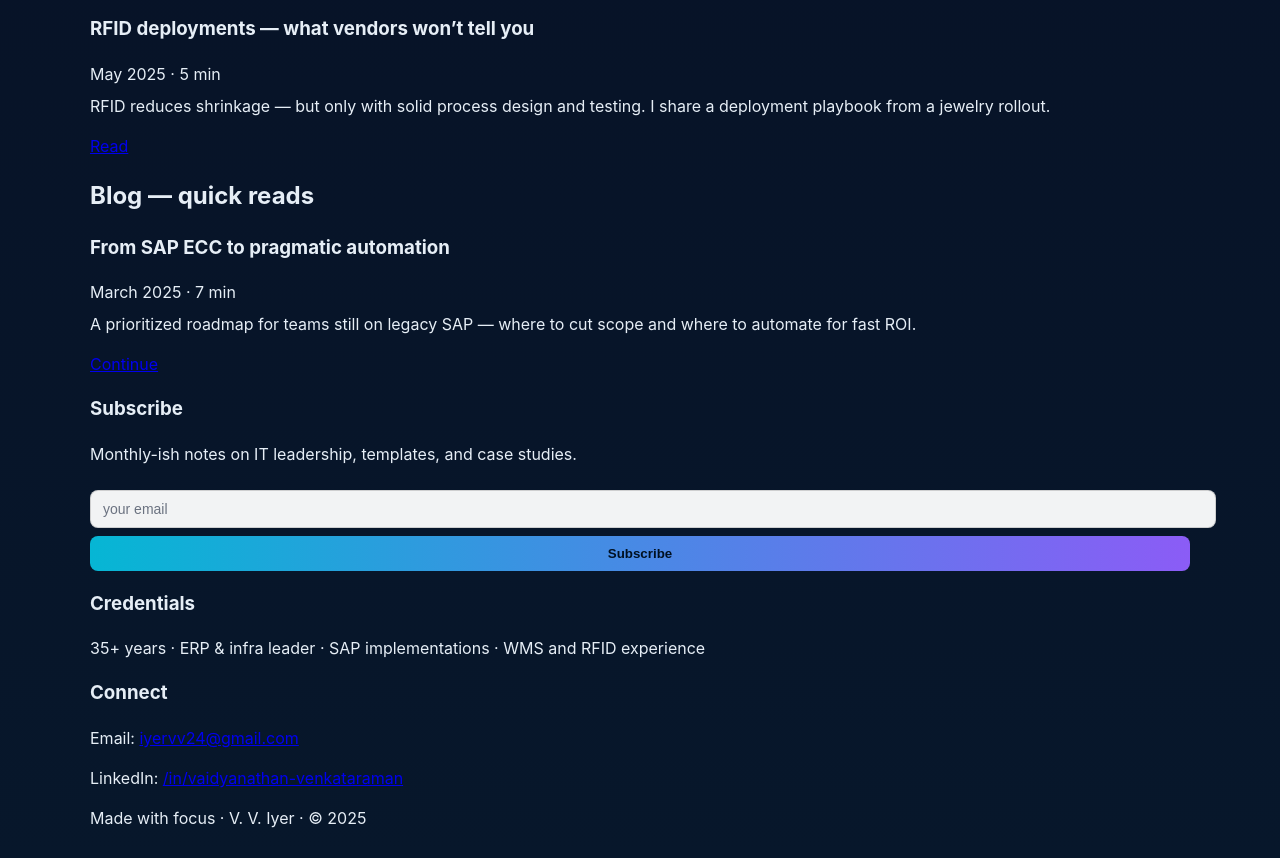
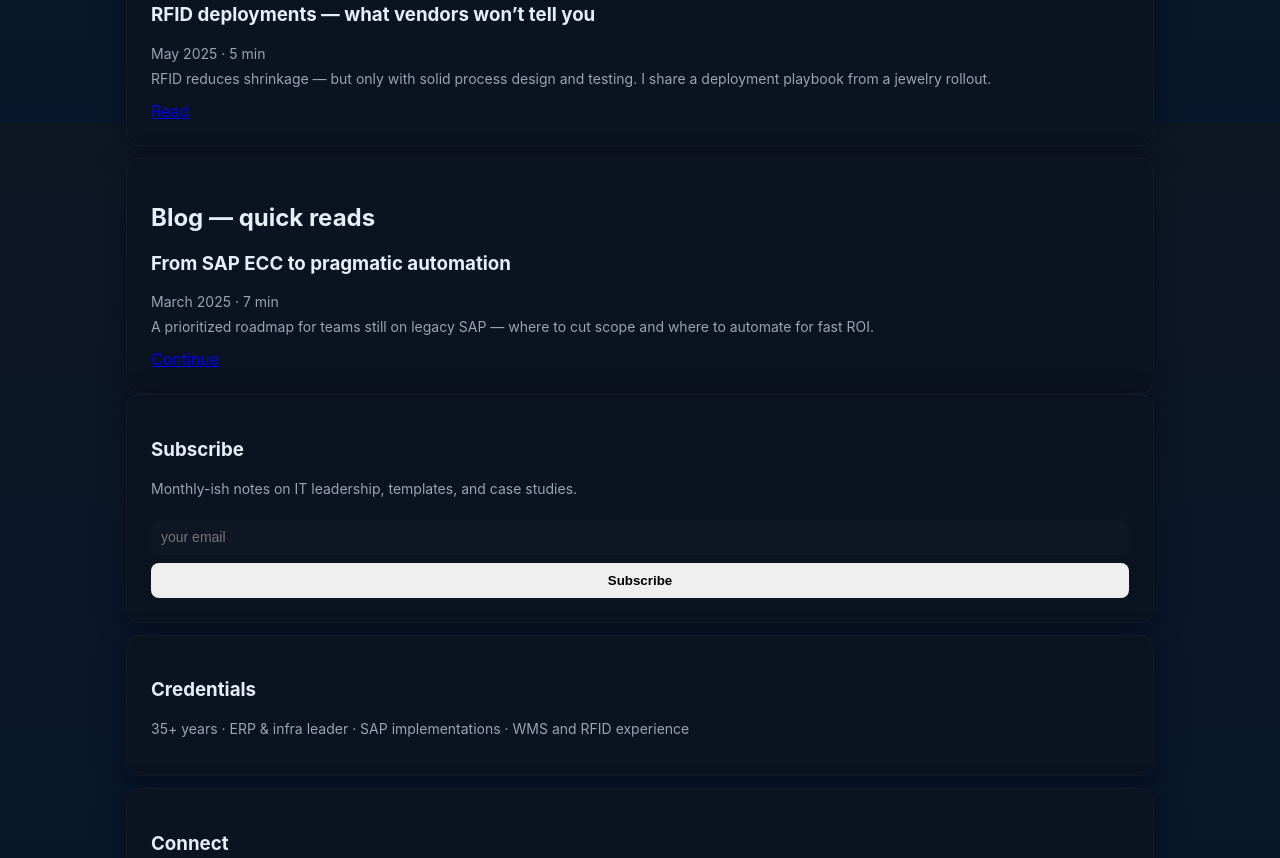
Before and after one commit to iyervv24/iyervv24.github.io, a plain HTML site: page index.html in a window 1280 px wide. Shown: the part 677-1535 px from the top of the page. Drawn offline with Linux system fonts and the light colour scheme.

Commit message:
themeupdate

```diff
--- a/style.css
+++ b/style.css
@@ -1,60 +1,72 @@
-/* style.css - override for input visibility (stronger specificity) */
-:root{--bg:#0f1724;--card:#0b1220;--muted:#9aa4b2;--accent:#06b6d4}
-body{font-family:Inter, system-ui, -apple-system, 'Segoe UI', Roboto, Arial;line-height:1.5;margin:0;background:linear-gradient(180deg,#071025 0%, #07172b 100%);color:#e6eef6}
-.container{max-width:1100px;margin:0 auto;padding:28px}
 
-/* Stronger input/textarea rules to ensure visibility across themes */
-.card input,
-.card textarea,
-.container input,
-.container textarea,
-input[type="text"],
-input[type="email"],
-input[type="search"],
-input[type="url"],
-input[type="tel"],
-input[type="number"],
-textarea {
-  background: rgba(255,255,255,0.95) !important; /* almost white */
-  color: #0b1220 !important;                      /* dark text for readability */
-  border: 1px solid rgba(0,0,0,0.15) !important;  /* subtle border */
-  border-radius: 8px !important;
-  padding: 10px 12px !important;
-  font-size: 14px !important;
-  box-shadow: none !important;
-  outline: none !important;
+/* style.css - theme persistence & nav visibility fixes
+   - Ensures nav remains visible on smaller screens
+   - Provides consistent input styling
+   - Leaves light/dark theme variables intact
+*/
+
+:root{
+  --bg:#0f1724; --card:#0b1220; --muted:#9aa4b2; --accent:#06b6d4; --glass: rgba(255,255,255,0.04);
+  --surface:#0b1220; --text:#e6eef6; --card-radius:14px;
 }
 
-/* Placeholder color */
-.card input::placeholder,
-.card textarea::placeholder,
-input::placeholder,
-textarea::placeholder {
-  color: #6b7280 !important; /* medium gray */
-  opacity: 1 !important;
+[data-theme="light"]{
+  --bg: #f6f8fb; --surface:#ffffff; --text:#0f1724; --muted:#6b7280; --accent:#2563eb;
+  --glass: rgba(15,23,36,0.04);
 }
 
-/* Focus state */
-.card input:focus,
-.card textarea:focus,
-input:focus,
-textarea:focus {
-  border-color: var(--accent) !important;
-  box-shadow: 0 0 0 4px rgba(6,182,212,0.08) !important;
+*{box-sizing:border-box}
+html,body{height:100%;margin:0;font-family:Inter, system-ui, -apple-system, 'Segoe UI', Roboto, 'Helvetica Neue', Arial;background:linear-gradient(180deg,var(--bg), #07172b);color:var(--text);-webkit-font-smoothing:antialiased;}
+.container{max-width:1100px;margin:0 auto;padding:36px}
+
+/* Header */
+.header{display:flex;align-items:center;justify-content:space-between;gap:12px;margin-bottom:28px}
+.brand{display:flex;align-items:center;gap:14px}
+.logo{width:56px;height:56px;border-radius:12px;background:linear-gradient(135deg,var(--accent),#8b5cf6);display:flex;align-items:center;justify-content:center;font-weight:800;color:#fff;box-shadow:0 8px 30px rgba(2,6,23,0.5)}
+.nav{display:flex;gap:14px;align-items:center}
+.nav a{color:var(--muted);text-decoration:none;padding:8px 10px;border-radius:8px}
+.nav a:hover{color:var(--text);background:var(--glass)}
+
+/* Hero */
+.hero{display:grid;grid-template-columns:1fr 360px;gap:28px;align-items:center;margin-bottom:28px}
+.card{background:var(--surface);padding:24px;border-radius:var(--card-radius);box-shadow:0 8px 30px rgba(2,6,23,0.45);border:1px solid rgba(255,255,255,0.03);color:var(--text)}
+h1{font-size:30px;margin:0}
+.lead{color:var(--muted);margin-top:8px}
+
+/* chips */
+.chips{display:flex;flex-wrap:wrap;gap:8px;margin-top:12px}
+.chips .chip{background:transparent;border:1px solid rgba(255,255,255,0.04);padding:6px 10px;border-radius:999px;color:var(--muted)}
+
+/* main layout */
+.grid{display:grid;grid-template-columns:1fr 340px;gap:22px}
+.post{padding:18px;border-radius:12px;background:linear-gradient(180deg, rgba(255,255,255,0.02), rgba(255,255,255,0.01));border:1px solid rgba(255,255,255,0.02);margin-bottom:12px}
+.muted{color:var(--muted);font-size:14px}
+
+/* form styles - modern */
+input, textarea, select {
+  width:100%; padding:12px 14px; border-radius:10px; border:1px solid rgba(15,23,36,0.08); background: rgba(255,255,255,0.97); color:#0b1220; font-size:14px;
+}
+[data-theme="dark"] input, [data-theme="dark"] textarea { background: #0f1724; color: #e6eef6; border:1px solid rgba(255,255,255,0.06); }
+textarea{min-height:120px;resize:vertical}
+.btn{display:inline-block;padding:10px 14px;border-radius:10px;background:linear-gradient(90deg,var(--accent),#8b5cf6);color:#012;font-weight:700;text-decoration:none;border:none;cursor:pointer}
+
+/* footer */
+.footer{text-align:center;color:var(--muted);margin-top:28px;padding-bottom:40px}
+
+/* utilities */
+.row{display:flex;gap:12px;align-items:center}
+
+/* Responsive tweaks: keep nav visible; make layout stack on small screens */
+@media (max-width:920px){
+  .hero{grid-template-columns:1fr}
+  .grid{grid-template-columns:1fr}
+  /* show nav as wrapping row on small screens instead of hiding */
+  .nav{display:flex;flex-wrap:wrap;gap:10px}
+  .nav a{padding:6px 8px}
 }
 
-/* Make submit button consistent */
-button, .btn {
-  background: linear-gradient(90deg,var(--accent),#8b5cf6);
-  color: #012;
-  border: none;
-  border-radius: 8px;
-  padding: 10px 14px;
-  font-weight:700;
-  cursor:pointer;
-}
+/* small accessibility: larger hit target for theme toggle */
+#themeToggle { padding:8px 10px; border-radius:8px; }
 
-/* Responsive tweaks */
-@media (max-width:900px) {
-  .container{padding:18px}
-}
+/* ensure focus outline visible for accessibility */
+a:focus, button:focus, input:focus, textarea:focus { outline: 3px solid rgba(6,182,212,0.12); outline-offset: 2px; }
--- /dev/null
+++ b/theme.js
@@ -0,0 +1,21 @@
+
+// theme.js - persist theme choice across pages and set up toggle button
+(function () {
+  // apply saved theme on load
+  try {
+    var saved = localStorage.getItem('theme');
+    if (saved) document.documentElement.setAttribute('data-theme', saved);
+  } catch (e) { /* ignore storage errors */ }
+
+  // attach to toggle button if present
+  var btn = document.getElementById('themeToggle');
+  if (!btn) return;
+  btn.addEventListener('click', function () {
+    var current = document.documentElement.getAttribute('data-theme') || 'dark';
+    var next = current === 'light' ? 'dark' : 'light';
+    document.documentElement.setAttribute('data-theme', next);
+    try { localStorage.setItem('theme', next); } catch (e) {}
+    // small visual feedback
+    btn.setAttribute('aria-pressed', next === 'light' ? 'true' : 'false');
+  });
+})();
```
Also changed, not shown: README.txt.
